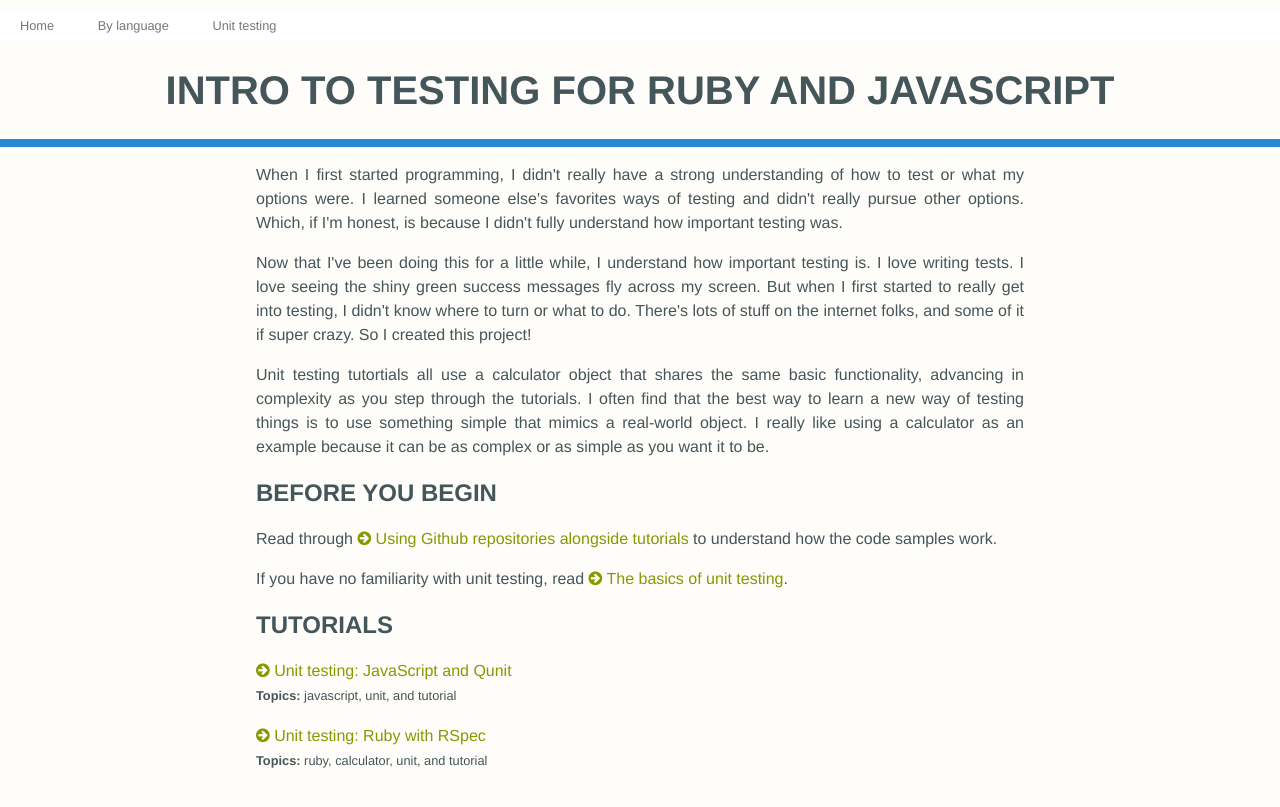
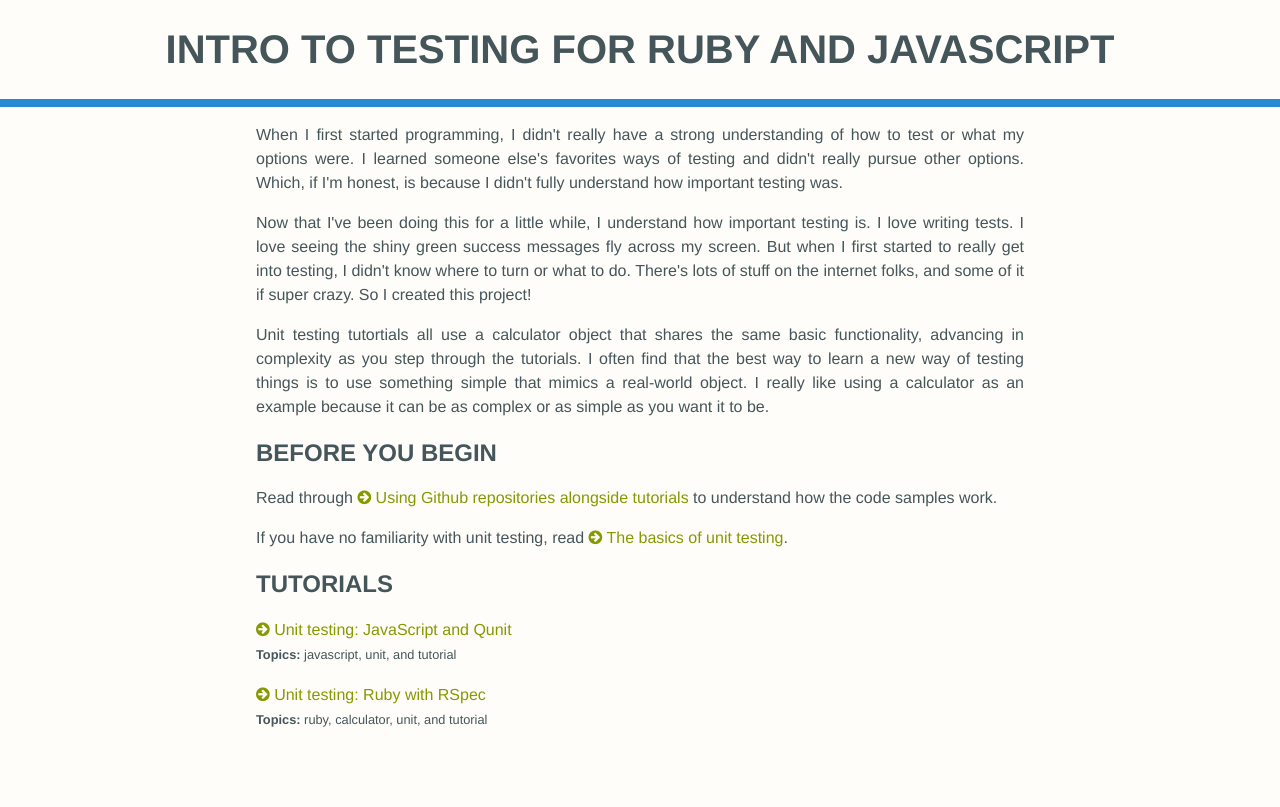
Before and after one commit to feministy/testing, a Jekyll site: the page built from index.html, in a window 1280 px wide. Shown: the top 807 px of the page. Built offline with Jekyll 4.4.1, drawn with Linux system fonts in a browser that asks for light colours; Markdown is read by kramdown in place of the engine named in the settings.

Commit message:
removed header menu

```diff
--- a/_layouts/default.html
+++ b/_layouts/default.html
@@ -16,20 +16,6 @@
 
     </head>
     <body>
-
-      <div class="pure-g">
-        <div class="pure-u-1">
-          <div class="nav">
-            <div class="pure-menu pure-menu-open pure-menu-horizontal">
-              <ul>
-                <li><a href="/">Home</a></li>
-                <li><a href="/languages">By language</a></li>
-                <li><a href="/unit">Unit testing</a></li>
-              </ul>
-            </div>
-          </div>
-        </div>
-      </div>
 
       <div class="pure-g">
         <div class="pure-u-1">
```
